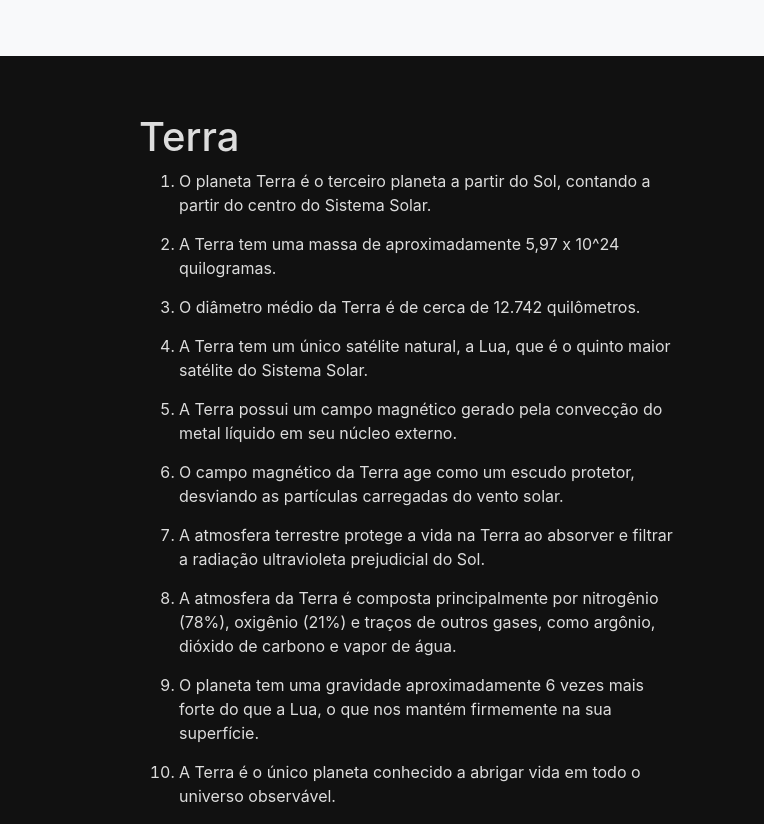
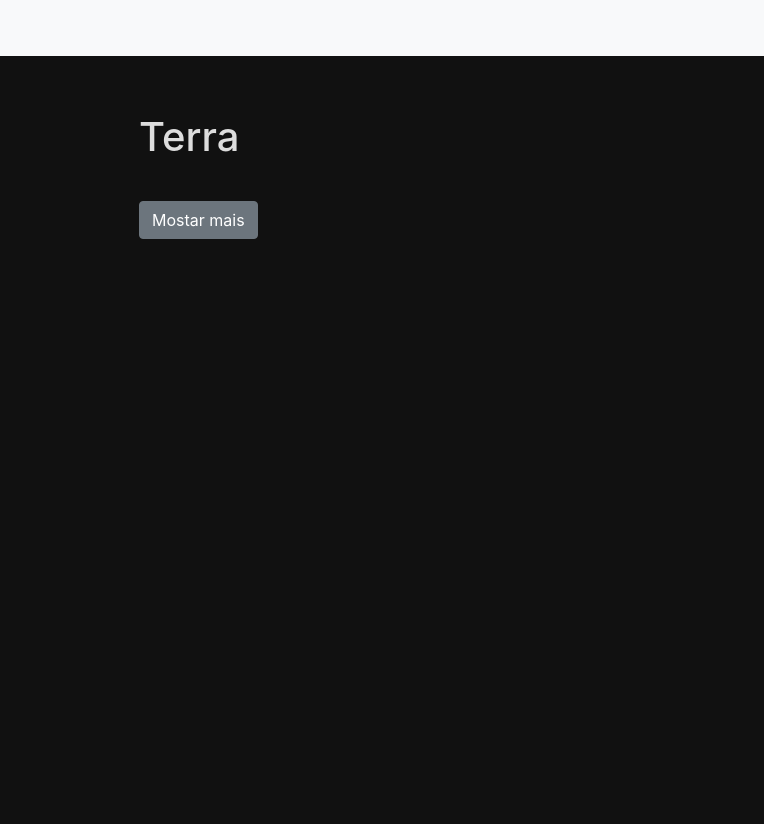
Before and after one commit to eng-guntherhaas/desafio-dev-web-unisinos, a plain HTML site: page planets/earth.html in a window 1280 px wide. Shown: the full height of the page, 516-1280 px from the left. After the commit the page ends 800 px from the top, so only its background shows below. Drawn offline with nearby package versions, Linux system fonts and the light colour scheme.

Commit message:
button that shows each list item

```diff
--- a/css/planet_page.css
+++ b/css/planet_page.css
@@ -18,6 +18,7 @@ body, html {
 
   ol li {
     margin-bottom: 15px;
+    display: none;
   }
 
   .main-text{
--- a/js/script.js
+++ b/js/script.js
@@ -1,3 +1,5 @@
+let proximoItem = 1;
+
 const cartaoTitulo = document.querySelector('.cartao-titulo');
     cartaoTitulo.addEventListener('click', () => {
       cartaoTitulo.style.display = 'none';
@@ -7,3 +9,16 @@ const cartaoTitulo = document.querySelector('.cartao-titulo');
         cardPlanet.style.display = 'block';
       });
     });
+
+
+    function mostrarProximo() {
+      const lista = document.getElementById("lista");
+      const proximoLi = lista.querySelector(`li:nth-child(${proximoItem})`);
+      if (proximoLi) {
+        proximoLi.style.display = "list-item";
+        proximoItem++;
+        if (!proximoLi.nextElementSibling) {
+          document.querySelector("button").style.display = "none";
+        }
+      }
+    }
--- a/planets/earth.html
+++ b/planets/earth.html
@@ -46,7 +46,7 @@
         </div>
         <div class="col-md-6 main-text">
           <h1>Terra</h1>
-          <ol class="planet-text">
+          <ol class="planet-text" id="lista">
             <li>O planeta Terra é o terceiro planeta a partir do Sol, contando a partir do centro do Sistema Solar.</li>
             <li>A Terra tem uma massa de aproximadamente 5,97 x 10^24 quilogramas.</li>
             <li>O diâmetro médio da Terra é de cerca de 12.742 quilômetros.</li>
@@ -58,11 +58,14 @@
             <li>O planeta tem uma gravidade aproximadamente 6 vezes mais forte do que a Lua, o que nos mantém firmemente na sua superfície.</li>
             <li>A Terra é o único planeta conhecido a abrigar vida em todo o universo observável.</li>
           </ol>
+          <br/>
+          <button type="button" class="btn btn-secondary" onclick="mostrarProximo()">Mostar mais</button>
         </div>
       </div>
     </div>
 
-    <script src="js/script.js"></script>
+
+    <script src="/js/script.js"></script>
     <script src="https://code.jquery.com/jquery-3.2.1.slim.min.js" integrity="sha384-KJ3o2DKtIkvYIK3UENzmM7KCkRr/rE9/Qpg6aAZGJwFDMVNA/GpGFF93hXpG5KkN" crossorigin="anonymous"></script>
     <script src="https://cdn.jsdelivr.net/npm/popper.js@1.12.9/dist/umd/popper.min.js" integrity="sha384-ApNbgh9B+Y1QKtv3Rn7W3mgPxhU9K/ScQsAP7hUibX39j7fakFPskvXusvfa0b4Q" crossorigin="anonymous"></script>
     <script src="https://cdn.jsdelivr.net/npm/bootstrap@4.0.0/dist/js/bootstrap.min.js" integrity="sha384-JZR6Spejh4U02d8jOt6vLEHfe/JQGiRRSQQxSfFWpi1MquVdAyjUar5+76PVCmYl" crossorigin="anonymous"></script>
```
Also changed, not shown: planets/jupiter.html (+4 -2 lines), planets/mars.html (+4 -2 lines), planets/mercury.html (+4 -2 lines), planets/neptune.html (+4 -2 lines), planets/saturn.html (+4 -2 lines), planets/uranus.html (+4 -2 lines), planets/venus.html (+4 -2 lines).
